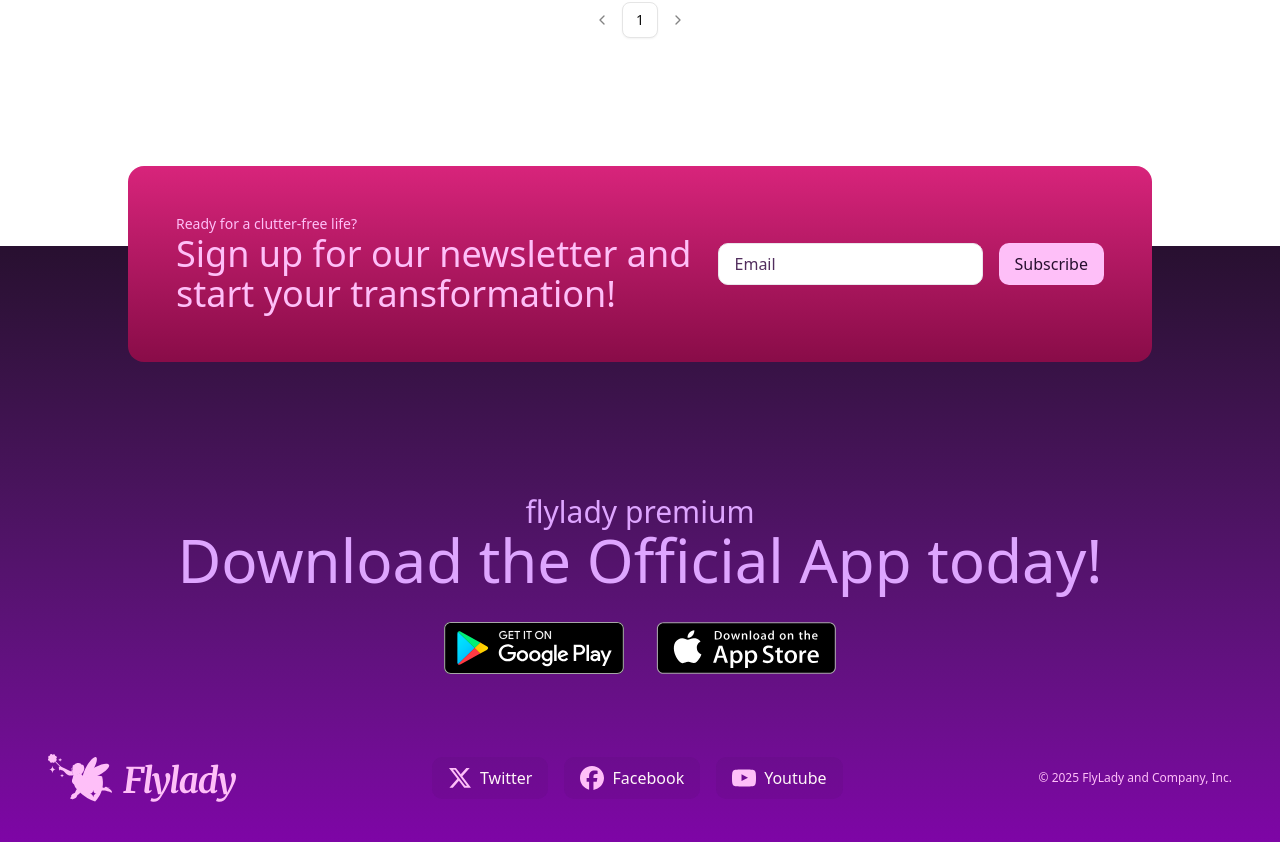
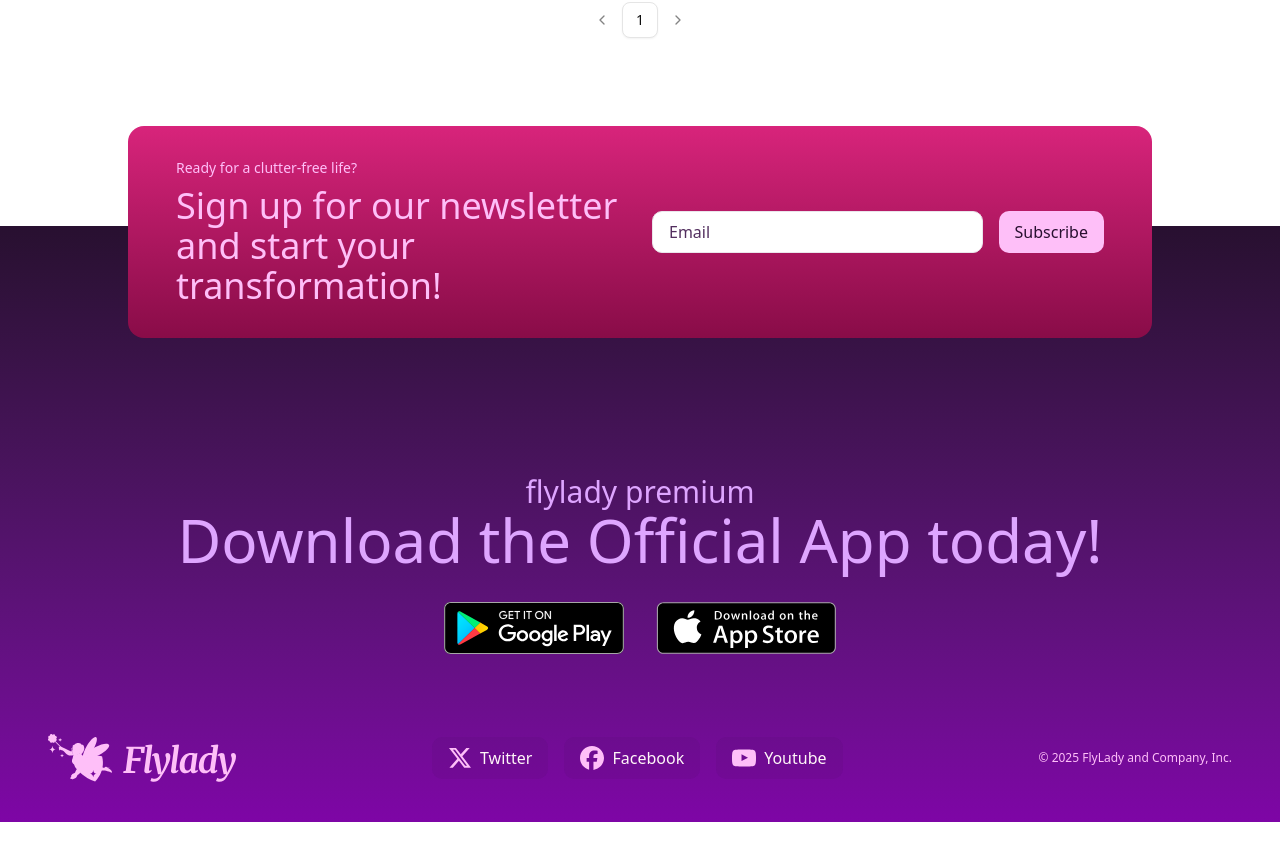
Before and after one commit to LanselonX/flylady, a Next.js app: page /blog in a window 1280 px wide. Shown: the part 1677-2519 px from the top of the page. Built offline with nearby package versions, Linux system fonts and the light colour scheme.

Commit message:
fix: footer update

```diff
--- a/src/app/components/layout/Footer.tsx
+++ b/src/app/components/layout/Footer.tsx
@@ -7,17 +7,18 @@
 
 export default function Footer() {
   return (
-    <footer className="relative bg-gradient-to-t from-[#7E05A6] to-[#281030] h-auto flex flex-col mt-30">
-      <div className="absolute -top-20 left-1/2 transform -translate-x-1/2 z-10 bg-gradient-to-t from-[#890C48] to-[#D8247B] w-full max-w-screen-lg h-auto lg:min-h-[196px] flex justify-between items-center rounded-2xl">
-        <div className="text-[#FEBFF8] w1/2 pl-12 flex flex-col lg:flex-row items-center justify-center">
     <div>
+      <div className="relative z-20 max-w-screen-lg mx-auto px-4 sm:px-0 -mb-28">
+        <div className="bg-gradient-to-t from-[#890C48] to-[#D8247B] w-full h-auto lg:min-h-[196px] flex items-center rounded-2xl py-8 lg:px-6">
+          <div className="text-[#FEBFF8] px-6 flex flex-col lg:flex-row items-center justify-center w-full gap-6">
+            <div className="lg:w-1/2">
               <p className="text-sm">Ready for a clutter-free life?</p>
-            <h1 className="text-4xl">
+              <h1 className="text-3xl lg:text-4xl mt-2">
                 Sign up for our newsletter and start your transformation!
               </h1>
             </div>
-          <div className="w1/2 pr-12">
-            <div className="flex flex-col lg:flex-row space-x-4 gap-4 lg:gap-0 w-max">
+            <div className="lg:w-1/2 flex justify-center">
+              <div className="flex flex-col lg:flex-row space-x-0 lg:space-x-4 gap-4 lg:gap-0 w-full max-w-sm lg:max-w-none">
                 <Input placeholder="Email" />
                 <Button textColor="#281030" bgColor="#FEBFF8">
                   Subscribe
@@ -26,6 +27,8 @@
             </div>
           </div>
         </div>
+      </div>
+      <div className="relative bg-gradient-to-t from-[#7E05A6] to-[#281030] h-auto flex flex-col">
         <div className="text-[#DEA5FF] text-center flex flex-grow flex-col justify-center mt-62">
           <p className="text-3xl">flylady premium</p>
           <p className="text-6xl">Download the Official App today!</p>
@@ -81,6 +84,7 @@
             © 2025 FlyLady and Company, Inc.
           </div>
         </div>
-    </footer>
+      </div>
+    </div>
   );
 }
```
Lines whose indentation alone changed are shown as unchanged.
